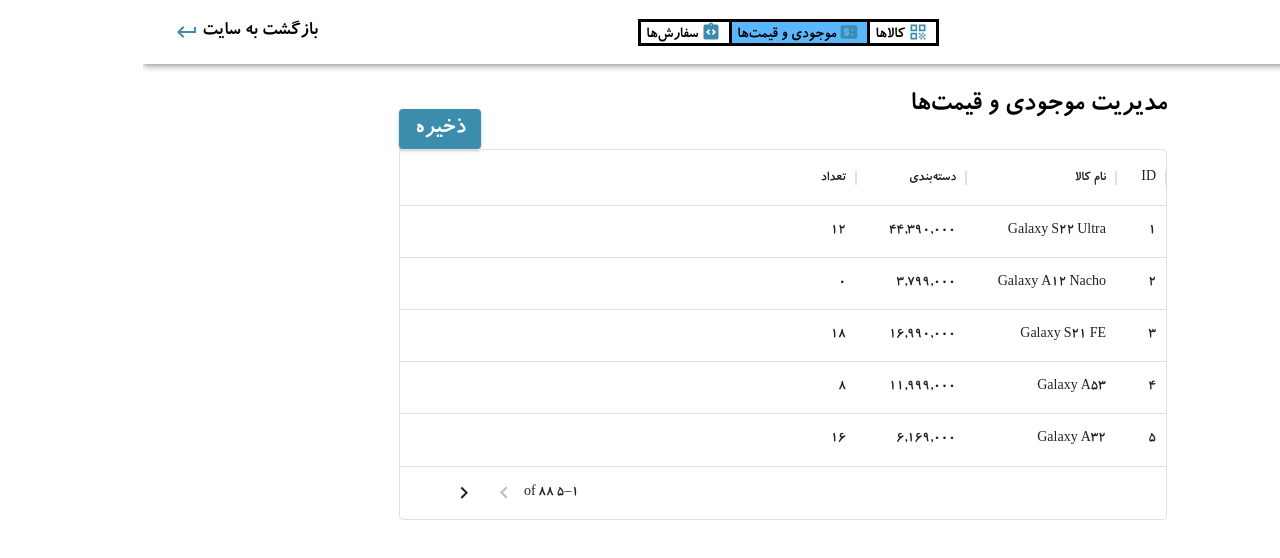
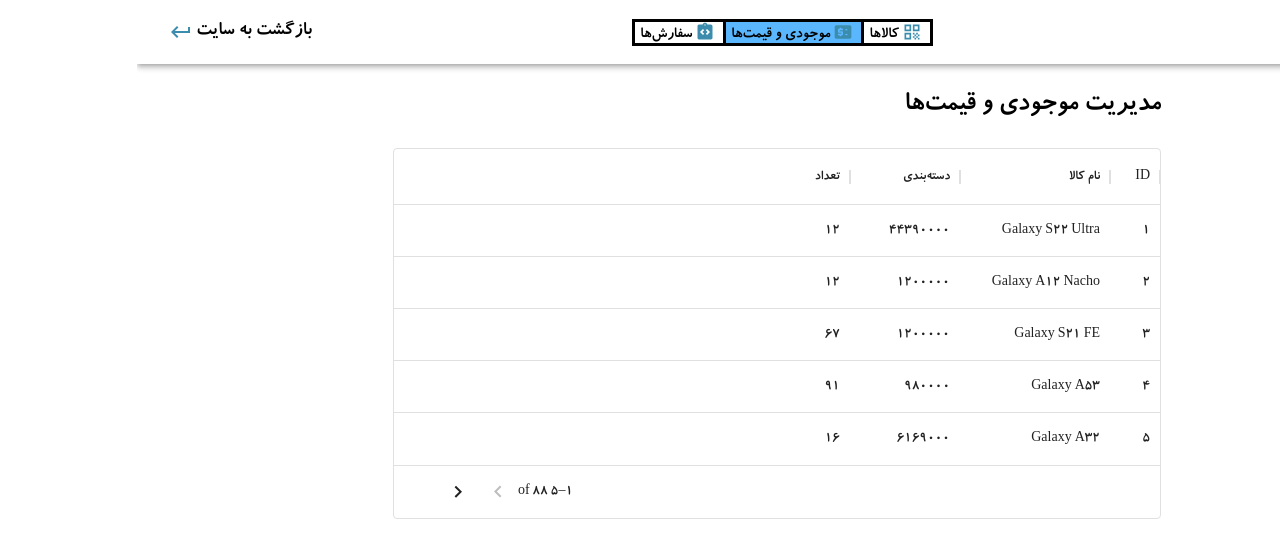
Before and after one commit to MissFazak/Maktab66-Project-Faeze-Gholami, a React (Create React App) app in the folder halcyon-shop/: page /dashboard/manage-of-sp in a window 1280 px wide. Shown: the top 558 px of the page. Built offline with nearby package versions, Linux system fonts and the light colour scheme; data requests are answered from the project's data file.

Commit message:
fix: handle edit of sp page

```diff
--- a/halcyon-shop/src/pages/ManageOfSP.jsx
+++ b/halcyon-shop/src/pages/ManageOfSP.jsx
@@ -1,34 +1,20 @@
 import * as React from "react";
-import { useEffect, useState } from "react";
+import { useEffect} from "react";
 import { useDispatch, useSelector } from "react-redux";
 import { fetchItems, itemsSelector } from "../redux/productSlice";
-import { Button } from "@mui/material";
 import { DataGrid } from "@mui/x-data-grid";
 import service from "../redux/http";
 export default function CustomizedTables() {
-  const [state, setState] = useState();
   const dispatch = useDispatch();
   const { items } = useSelector(itemsSelector);
   useEffect(() => {
     dispatch(fetchItems());
-  }, []);
+  }, [dispatch]);
 
-  const saveEdit =(id,array)=>{
-    service.updateProduct(id,array)
-  }
   const handleEdit = async (params) => {
     const {id, field, value} = params;
-    console.log(params);
-    const array = items.map((r) => {
-      if (r.id === id) {
-        return { ...r, [field]: value };
-      } else {
-        return { ...r };
-      }
-    });
-    console.log(array);
-    setState(array);
-    saveEdit(id,array)
+    service.updateProduct(id,{[field]:value})
+
   };
 
   const columns = [
@@ -56,7 +42,7 @@ export default function CustomizedTables() {
     return {
       id: item.id,
       name: item.name,
-      price: Number(item.price).toLocaleString(),
+      price: item.price,
       count: item.count,
     };
   });
@@ -65,9 +51,6 @@ export default function CustomizedTables() {
     <div className="managePage">
       <div className="topTable">
         <h3>مدیریت موجودی و قیمت‌ها</h3>
-        <Button variant="contained" color="primary" onClick={saveEdit}>
-          ذخیره
-        </Button>
       </div>
       <DataGrid
         rows={rows}
@@ -75,7 +58,6 @@ export default function CustomizedTables() {
         autoHeight
         pageSize={5}
         onCellEditCommit={handleEdit}
-
       />
     </div>
   );
--- a/halcyon-shop/src/pages/ManagePage.jsx
+++ b/halcyon-shop/src/pages/ManagePage.jsx
@@ -19,18 +19,17 @@ export default function CustomizedTables() {
 
   useEffect(() => {
     dispatch(fetchItems());
-  }, [items]);
+  }, [dispatch]);
 
   useEffect(() => {
     dispatch(fetchCategory());
-  }, []);
+  }, [dispatch]);
 
-  useEffect(() => {
-    handleDelete();
-  }, [items]);
 
   const handleDelete = (e) => {
     service.removeProduct(e);
+  };
+  const handleEdit = (e) => {
   };
   const columns = [
     { field: "id", headerName: "ID", width: 10 },
@@ -55,7 +54,7 @@ export default function CustomizedTables() {
     {
       field: "category",
       headerName: "دسته‌بندی",
-      width: 110,
+      width: 100,
     },
     {
       field: "action",
@@ -63,8 +62,7 @@ export default function CustomizedTables() {
       width: 170,
       sortable: false,
       renderCell: (params) => {
-        const handleEdit = (e) => {
-        };
+
         return (
           <>
             <div style={{paddingInline:'10px'}} onClick={() => handleEdit(params.row.id)}>
@@ -83,11 +81,9 @@ export default function CustomizedTables() {
       id: item.id,
       thumbnail: `http://localhost:3002/files/${item.thumbnail}`,
       name: item.name,
-      category: category.map((el) => {
-        if (el.id == item.category) {
-          return el.name;
-        }
-      }),
+      category: category.find((el) => {
+        return el.id == item.category
+      }).name,
     };
   });
   return (
--- a/halcyon-shop/src/redux/http.js
+++ b/halcyon-shop/src/redux/http.js
@@ -26,14 +26,11 @@ const creatOrder = data =>{
 }
 
 const updateProduct = (id,data) =>{
-    return api.patch(`/products/${id}`,data)
+    return api.patch(`/products/${id}`,data,{headers:{token:token}})
 }
 
 const removeProduct = id =>{
     return api.delete(`/products/${id}`)
-}
-const ordersStatus = (status)=>{
-    return api.get(`/orders?ordersStatus=${status}`)
 }
 
 const service = {
@@ -46,7 +43,6 @@ const service = {
     creatOrder,
     updateProduct,
     removeProduct,
-    ordersStatus
 }
 
 export default service
```
Also changed, not shown: halcyon-shop/backend/db.json.
